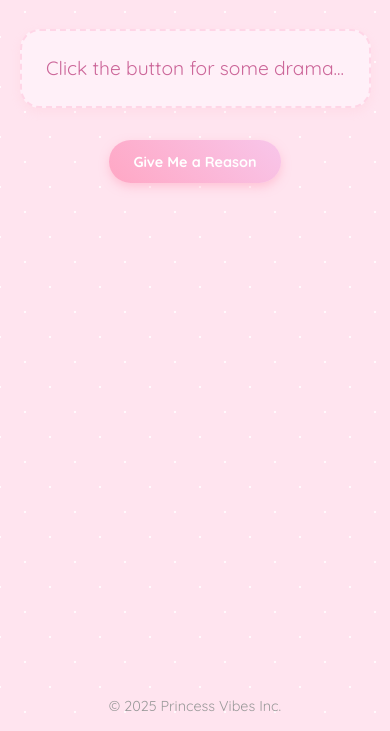
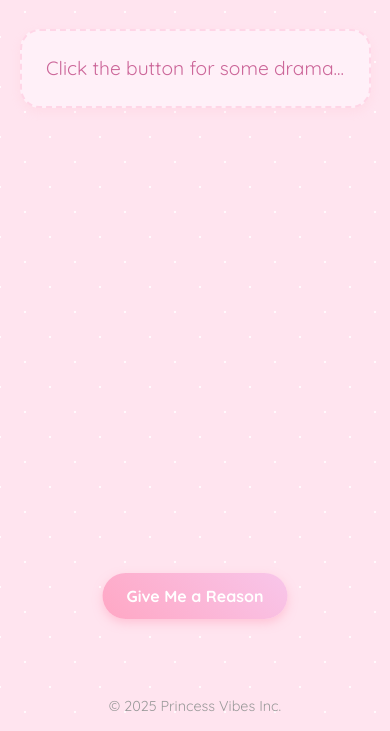
Before and after one commit to cherifknn/Princess-Mood-Ruiner, a plain HTML site: page index.html in a window 390 px wide. Shown: the part 113-844 px from the top of the page. Drawn offline with Linux system fonts and the light colour scheme.

Commit message:
Update mood.css

```diff
--- a/mood.css
+++ b/mood.css
@@ -78,7 +78,7 @@
     text-align: center;
     box-shadow: 0 4px 10px rgba(255, 192, 203, 0.2);
     padding: 2rem;
-    margin: 0 auto 2rem; /* extra bottom margin before the button */
+    margin: 0 auto 2rem; /* space below before the button */
   }
 
   #reason-text {
@@ -166,7 +166,7 @@
 
   /* RESPONSIVE DESIGN */
 
-  /* SMALL TABLETS & PHONES: up to 768px */
+  /* TABLETS & BELOW: up to 768px */
   @media (max-width: 768px) {
     header h1 {
       font-size: 3rem;
@@ -196,8 +196,20 @@
     #reason-text {
       font-size: 1.2rem;
     }
+
+    /* Make the button fixed at the bottom of the screen */
     #generate-reason-btn {
-      font-size: 0.9rem;
+      position: fixed;
+      bottom: 7rem;
+      left: 50%;
+      transform: translateX(-50%);
+      z-index: 9999;        /* ensure the button is on top */
+      font-size: 1rem;
       padding: 0.8rem 1.5rem;
     }
+
+    /* Add bottom padding so the button doesn’t cover the text box */
+    main {
+      padding-bottom: 5rem;
+    }
   }
```
